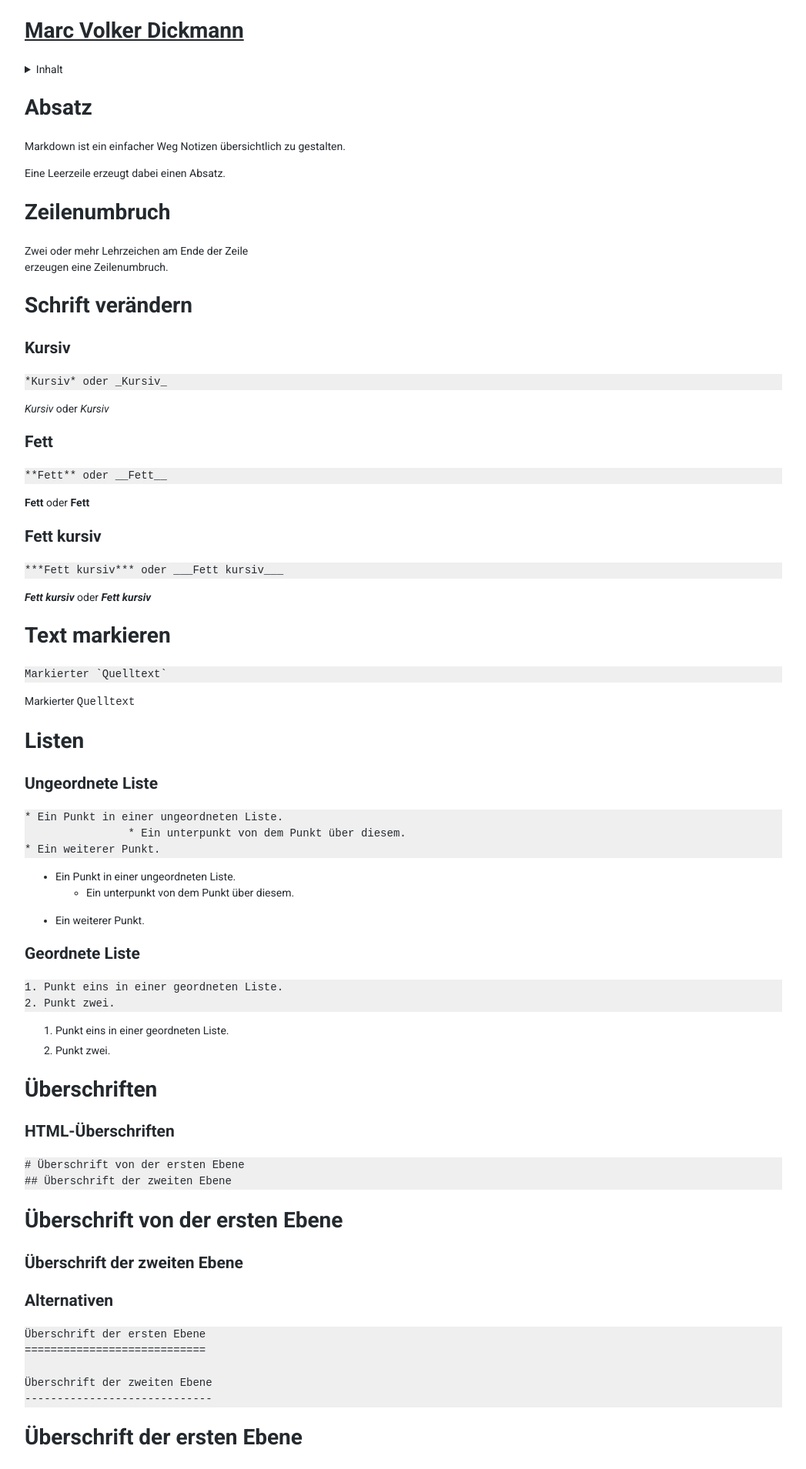
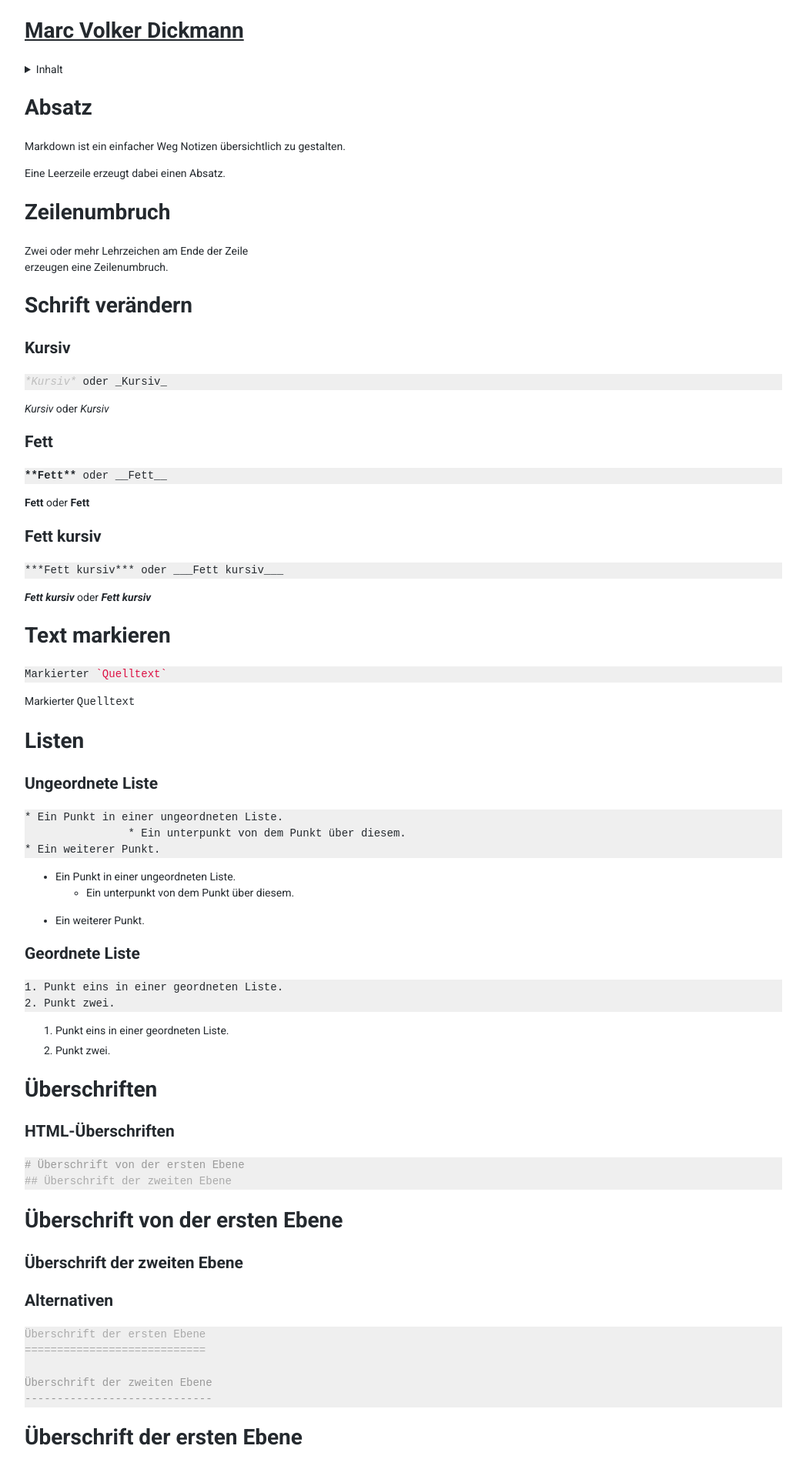
Before and after one commit to marc-q/fmtone, a Jekyll site: the page built from wiki/markdown.md, in a window 1280 px wide. Shown: the top 1909 px of the page at 77% size, without its empty margins (116-1163 px from the left). Built offline with Jekyll 4.4.1, drawn with Linux system fonts in a browser that asks for light colours.

Commit message:
Link syntax.css

```diff
--- a/_layouts/default.html
+++ b/_layouts/default.html
@@ -20,6 +20,7 @@
       tbody tr:nth-child(even) {background-color: #efefef;}
       @media (min-width: 984px) {body {width: 984px; margin: 0 auto;}}
     </style>
+    <link href="/assets/css/syntax.css" rel="stylesheet">
     <link href="https://fonts.googleapis.com/css?family=Roboto:300,300i,400,400i,700,700i" rel="stylesheet">
     {% feed_meta %}
     {% seo %}
```
